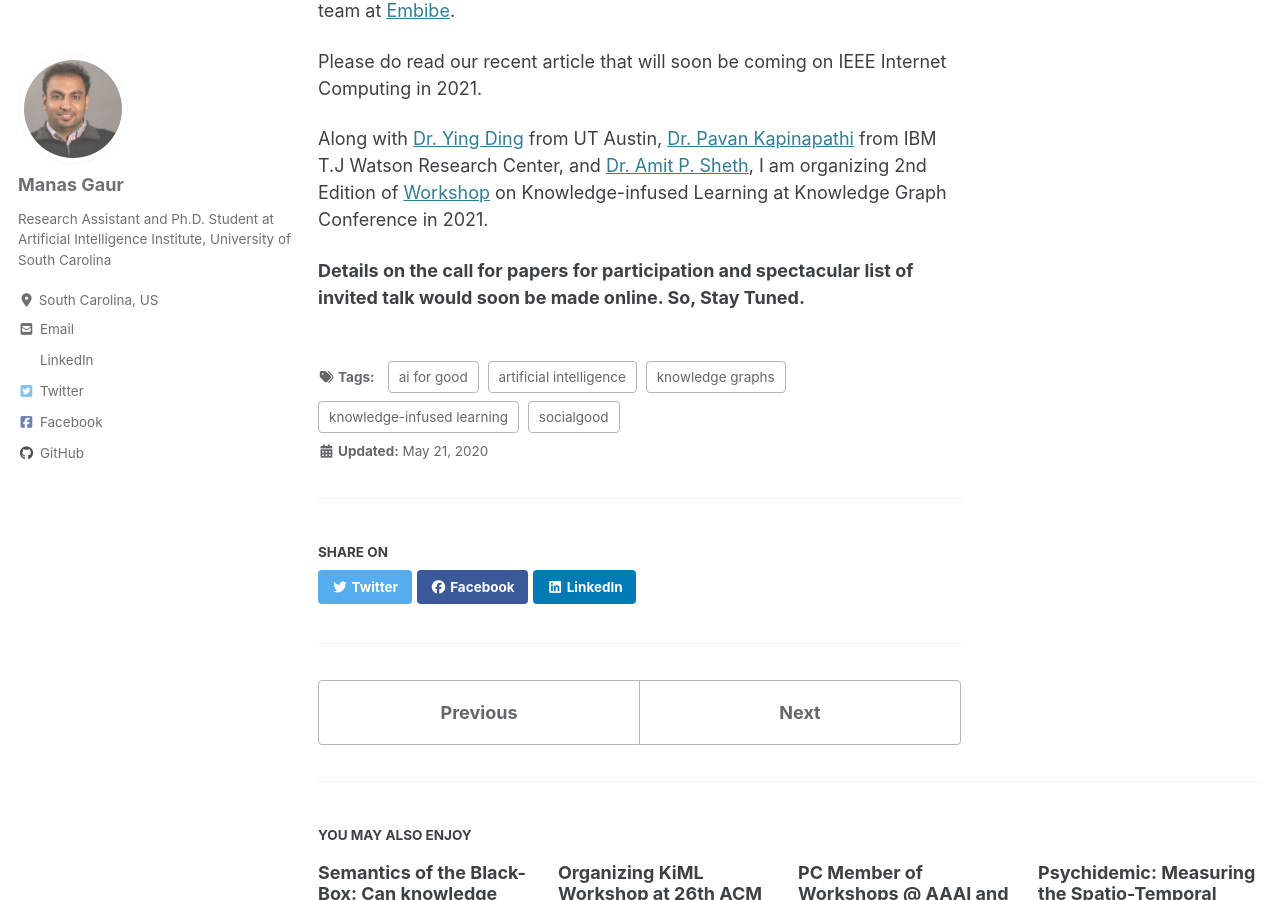
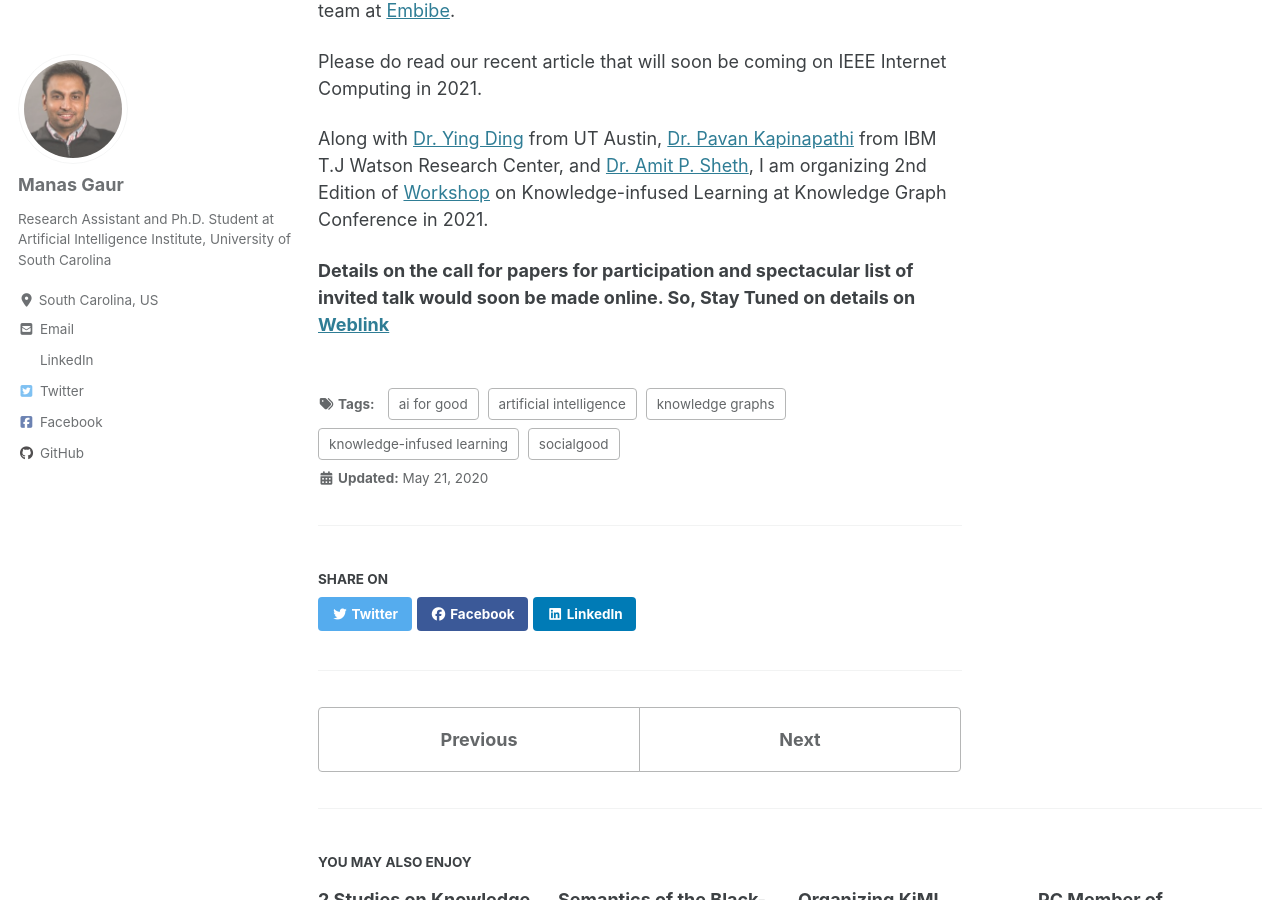
Before and after one commit to manasgaur/manasgaur.github.io, a Jekyll site: the page built from _posts/2020-12-20-tutws.md, in a window 1280 px wide and 900 px high, scrolled down 249 px. Built offline with Jekyll 4.4.1, drawn with Linux system fonts in a browser that asks for light colours; cached includes are drawn as plain includes; nearby versions of some CDN libraries; some of the changed text lies outside the part shown.

```diff
--- a/_posts/2020-12-20-tutws.md
+++ b/_posts/2020-12-20-tutws.md
@@ -11,4 +11,4 @@ Please do read our recent article that will soon be coming on IEEE Internet Comp
 
 Along with [Dr. Ying Ding](https://yingding.ischool.utexas.edu/) from UT Austin, [Dr. Pavan Kapinapathi](https://researcher.watson.ibm.com/researcher/view.php?person=us-kapanipa) from IBM T.J Watson Research Center, and [Dr. Amit P. Sheth](https://sc.edu/study/colleges_schools/engineering_and_computing/faculty-staff/amitsheth.php), I am organizing 2nd Edition of [Workshop](https://aiisc.ai/KiML2020) on Knowledge-infused Learning at Knowledge Graph Conference in 2021.
 
-**Details on the call for papers for participation and spectacular list of invited talk would soon be made online. So, Stay Tuned.**
+**Details on the call for papers for participation and spectacular list of invited talk would soon be made online. So, Stay Tuned on details on [Weblink](https://aiisc.ai/KiL2021)**
```
Also changed, not shown: _posts/2021-02-14-journals.md (added, +19 -0 lines).
